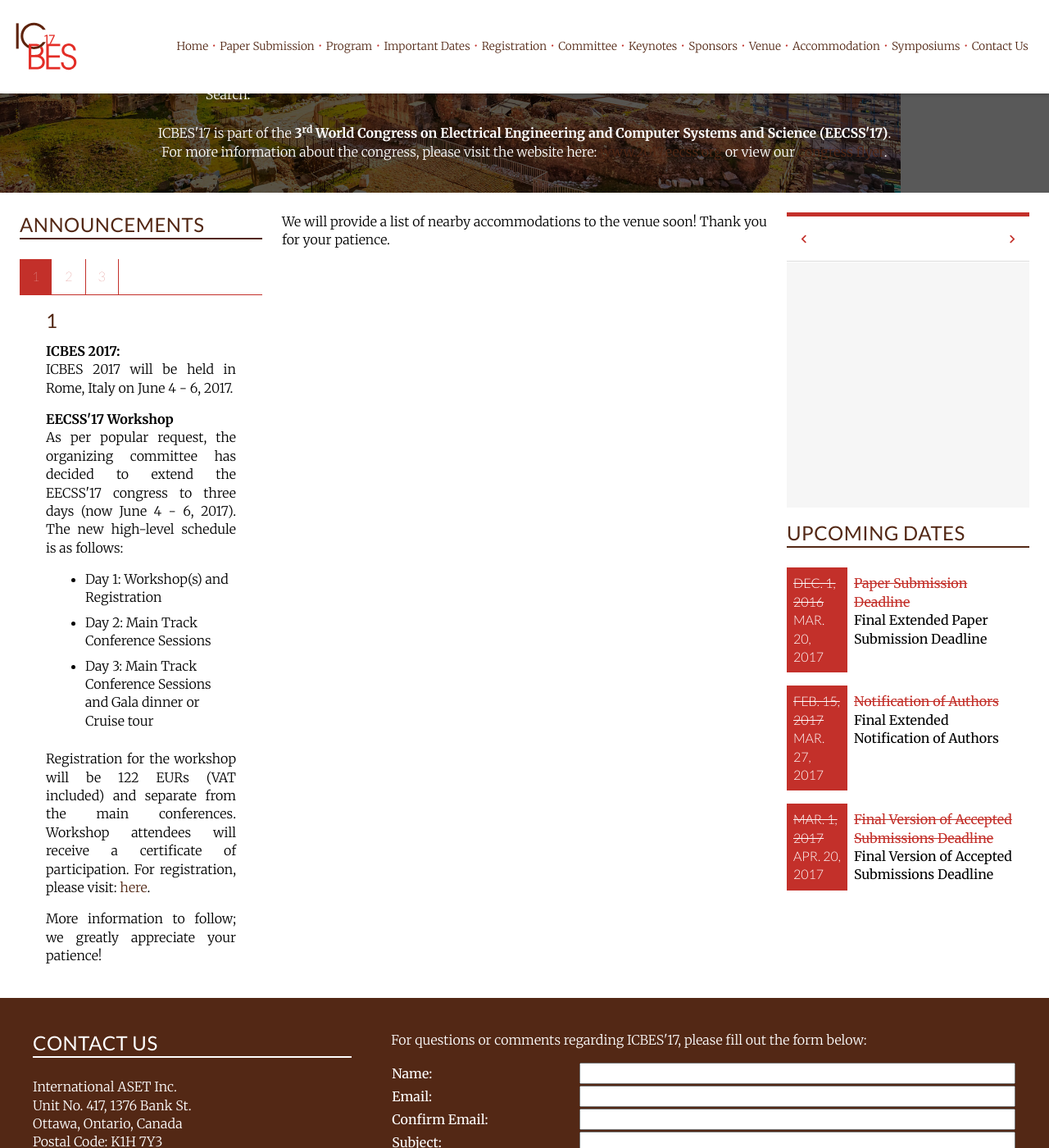
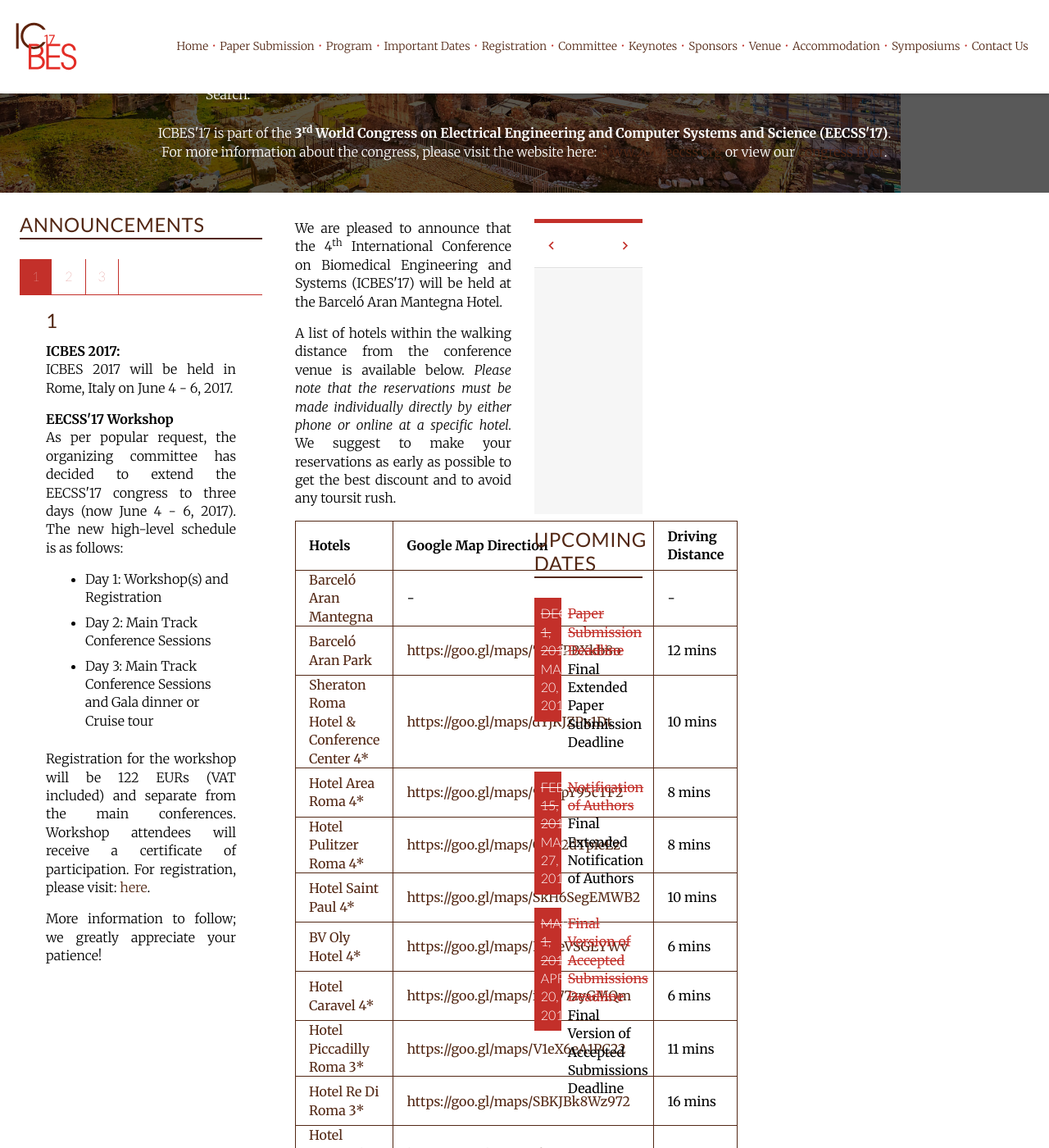
Before and after one commit to intaset/icbes, a Jekyll site: the page built from accommodation.html, in a window 1280 px wide and 1400 px high, scrolled down 272 px. Shown: the whole window at 82% size. Built offline with Jekyll 4.4.1, drawn with Linux system fonts in a browser that asks for light colours; nearby versions of some CDN libraries; Markdown is read by kramdown in place of the engine named in the settings; comment, search, counter and statistics services are not loaded; some of the changed text lies outside the part shown.

Commit message:
Added list of hotels

```diff
--- a/accommodation.html
+++ b/accommodation.html
@@ -8,223 +8,250 @@
 <a id="top"></a>
 <div class="unit unit-s-1 unit-m-1-4-1 unit-l-1-4-1">
   <div class="unit-spacer content">
-  <p class="body">We will provide a list of nearby accommodations to the venue soon! Thank you for your patience.</p>
-    <!-- <p class="body">A list of hotels within the walking distance from the conference venue is available below. Please note that the reservations must be made individually directly by either phone or online at a specific hotel. We suggest to make your reservations as early as possible to get the best discount and to avoid any tourist rush.</p>
+  <!--<p class="body">We will provide a list of nearby accommodations to the venue soon! Thank you for your patience.</p>-->
+
+<a id="top"></a>
+<div class="unit unit-s-1 unit-m-1-4-1 unit-l-1-4-1">
+  <div class="unit-spacer content">
+  <!--<p class="body">We will provide a list of nearby accommodations to the venue soon! Thank you for your patience.</p> -->
+
+  <p class="body">We are pleased to announce that the 4<sup>th</sup> International Conference on Biomedical Engineering and Systems (ICBES'17) will be held at the Barceló Aran Mantegna Hotel. <!-- More importantly, we have collaborated with the hotel to offer our customers a reduced rate on the accommodations! Please click here for more information: Hotel Alimara Barcelona --></p>
+
+    <p class="body">A list of hotels within the walking distance from the conference venue is available below. <i>Please note that the reservations must be made individually directly by either phone or online at a specific hotel.</i> We suggest to make your reservations as early as possible to get the best discount and to avoid any toursit rush.</p>
 
 <table class="accommodation">
   <thead>
     <tr>
     <td><b>Hotels</b></td>
     <td><b>Google Map Direction</b></td>
-    <td><b>Walking Distance</b></td>
+    <td><b>Driving Distance</b></td>
     </tr>
     </thead>
     <tbody>
   <tr>
-    <td><a href="#0" class="body-link">Hotel Novotel Budapest Centrum</a></td>
+    <td><a href="#Barceló_Aran_Mantegna" class="body-link">Barceló Aran Mantegna</a></td>
       <td>-</td>
       <td>-</td>
     </tr>
 
     <tr>
-    <td><a href="#1" class="body-link">Hotel Nemzeti Budapest - MGallery Collection</a></td>
-      <td><a href="https://goo.gl/maps/s8h7ufP8iDp" class="body-link">https://goo.gl/maps/s8h7ufP8iDp</a></td>
-      <td>2 Min.</td>
+    <td><a href="#Barceló_Aran_Park" class="body-link">Barceló Aran Park</a></td>
+      <td><a href="https://goo.gl/maps/T5LfPBXkb8o" class="body-link" target="_blank">https://goo.gl/maps/T5LfPBXkb8o</a></td>
+      <td>12 mins</td>
     </tr>
 
     <tr>
-    <td><a href="#2" class="body-link">Atrium Fashion Hotel</a></td>
-      <td><a href="https://goo.gl/maps/SWRe1mLANeH2" class="body-link">https://goo.gl/maps/SWRe1mLANeH2</a></td>
-      <td>2 Min.</td>
+    <td><a href="#Sheraton_Roma_Hotel_&_Conference_Center_4*" class="body-link">Sheraton Roma Hotel & Conference Center 4*</a></td>
+      <td><a href="https://goo.gl/maps/dYjKJZPx1Dt" class="body-link" target="_blank">https://goo.gl/maps/dYjKJZPx1Dt</a></td>
+      <td>10 mins</td>
     </tr>
 
     <tr>
-    <td><a href="#3" class="body-link">Boscolo Budapest</a></td>
-      <td><a href="https://goo.gl/maps/Zq57vRKdzWJ2" class="body-link">https://goo.gl/maps/Zq57vRKdzWJ2</a></td>
-      <td>3 Min.</td>
+    <td><a href="#Hotel_Area_Roma_4*" class="body-link">Hotel Area Roma 4*</a></td>
+      <td><a href="https://goo.gl/maps/9ikFpY95cTF2" class="body-link" target="_blank">https://goo.gl/maps/9ikFpY95cTF2</a></td>
+      <td>8 mins</td>
     </tr>
 
     <tr>
-    <td><a href="#4" class="body-link">Hotel Ibis Budapest City</a></td>
-      <td><a href="https://goo.gl/maps/86vwcufwiTy" class="body-link">https://goo.gl/maps/86vwcufwiTy</a></td>
-      <td>3 Min.</td>
+    <td><a href="#Hotel_Pulitzer_Roma_4*" class="body-link">Hotel Pulitzer Roma 4*</a></td>
+      <td><a href="https://goo.gl/maps/GQC2dTpieEz" class="body-link" target="_blank">https://goo.gl/maps/GQC2dTpieEz</a></td>
+      <td>8 mins</td>
     </tr>
 
     <tr>
-    <td><a href="#5" class="body-link">Courtyard Budapest City Center</a></td>
-      <td><a href="https://goo.gl/maps/etQac3D67tz" class="body-link">https://goo.gl/maps/etQac3D67tz</a></td>
-      <td>4 Min.</td>
+    <td><a href="#Hotel_Saint_Paul_4*" class="body-link">Hotel Saint Paul 4*</a></td>
+      <td><a href="https://goo.gl/maps/SkH6SegEMWB2" class="body-link" target="_blank">https://goo.gl/maps/SkH6SegEMWB2</a></td>
+      <td>10 mins</td>
     </tr>
 
     <tr>
-    <td><a href="#6" class="body-link">The Three Corners Hotel Bristol Budapest</a></td>
-      <td><a href="https://goo.gl/maps/T6nsMKTtFz22" class="body-link">https://goo.gl/maps/T6nsMKTtFz22</a></td>
-      <td>5 Min.</td>
+    <td><a href="#BV_Oly_Hotel_4*" class="body-link">BV Oly Hotel 4*</a></td>
+      <td><a href="https://goo.gl/maps/NSaeVSGEYWv" class="body-link" target="_blank">https://goo.gl/maps/NSaeVSGEYWv</a></td>
+      <td>6 mins</td>
     </tr>
 
     <tr>
-    <td><a href="#7" class="body-link">Elit Hotel</a></td>
-      <td><a href="https://goo.gl/maps/WXQEQchZiBp" class="body-link">https://goo.gl/maps/WXQEQchZiBp</a></td>
-      <td>5 Min.</td>
+    <td><a href="#Hotel_Caravel_4*" class="body-link">Hotel Caravel 4*</a></td>
+      <td><a href="https://goo.gl/maps/iMv77zyGMQm" class="body-link" target="_blank">https://goo.gl/maps/iMv77zyGMQm</a></td>
+      <td>6 mins</td>
     </tr>
 
     <tr>
-    <td><a href="#8" class="body-link">Queen's Court Hotel & Residence</a></td>
-      <td><a href="https://goo.gl/maps/zNRCPX9y7Jv" class="body-link">https://goo.gl/maps/zNRCPX9y7Jv</a></td>
-      <td>9 Min.</td>
+    <td><a href="#Hotel_Piccadilly_Roma_3*" class="body-link">Hotel Piccadilly Roma 3*</a></td>
+      <td><a href="https://goo.gl/maps/V1eX6eA1PC22" class="body-link" target="_blank">https://goo.gl/maps/V1eX6eA1PC22</a></td>
+      <td>11 mins</td>
     </tr>
 
     <tr>
-    <td><a href="#9" class="body-link">Corinthia Hotel Budapest</a></td>
-      <td><a href="https://goo.gl/maps/TxrcrRsCHB32" class="body-link">https://goo.gl/maps/TxrcrRsCHB32</a></td>
-      <td>9 Min.</td>
+    <td><a href="#Hotel_Re_Di_Roma_3*" class="body-link">Hotel Re Di Roma 3*</a></td>
+      <td><a href="https://goo.gl/maps/SBKJBk8Wz972" class="body-link" target="_blank">https://goo.gl/maps/SBKJBk8Wz972</a></td>
+      <td>16 mins</td>
+    </tr>
+
+    <tr>
+    <td><a href="#Hotel_Pyramid_2*" class="body-link">Hotel Pyramid 2*</a></td>
+      <td><a href="https://goo.gl/maps/jftKGNSFjiw" class="body-link" target="_blank">https://goo.gl/maps/jftKGNSFjiw</a></td>
+      <td>13 mins</td>
     </tr>
 
   </tbody>
 </table><br>
 
-<span class="anchor" id="0"></span>
+<span class="anchor" id="Barceló_Aran_Mantegna"></span>
 <div class="bottom-border">
-<p class="body bold">Hotel Novotel Budapest Centrum | 4 Stars</p>
-<p class="body"><b>Address:</b> Budapest, Rákóczi út 43-45, 1088 Hungary</p>
+<p class="body bold">Barceló Aran Mantegna | 4 Stars</p>
+<p class="body"><b>Address:</b> Via Andrea Mantegna, 130, 00147 Roma, Italy</p>
 
-<p class="body">For making reservations, please call: +36 1 477 5300<br>
-<b>Group Discount:</b> Information will be provided soon.</p>
+<p class="body">For making reservations, please call: +39 06 989 521<br>
+<!-- <b>Group Discount:</b> Mention the conference to receive a Clarion discount. --></p>
 
-<p class="body"><b>To reserve a room:</b> please download and fill out the <a href="../bookingform.doc" class="body-link">Booking Form</a> and send directly to the hotel email address mentioned on the form.</p>
+<p class="body">For more information regarding the hotel and reservations, please visit the link below:</p>
 
-<p class="body">For more information regarding the hotel, please visit the link below:</p>
-
-<a href="http://www.novotel.com/gb/hotel-3560-novotel-budapest-centrum/index.shtml" class="body-link">www.novotel.com/gb/hotel-3560-novotel-budapest-centrum</a>
+<a href="https://www.barcelo.com/en-us/hotels/italy/rome/barcelo-aran-mantegna/" class="body-link">www.barcelo.com</a>
 
 <a href="#top" class="top">TOP</a>
-</div><br>
+</div>
 
-<span class="anchor" id="9"></span>
+<span class="anchor" id="Barceló_Aran_Park"></span>
 <div class="bottom-border">
-<p class="body bold">Corinthia Hotel Budapest | 5 Stars</p>
-<p class="body"><b>Address:</b> ERZSÉBET KÖRÚT 43-49 BUDAPEST H-1073</p>
+<p class="body bold">Barceló Aran Park | 4 Stars</p>
+<p class="body"><b>Address:</b> Via Riccardo Forster, 24, 00143 Roma, Italy</p>
 
-<p class="body">For making reservations, please call: +36 1 479 4000 </p>
+<p class="body">For making reservations, please call: +39 06 5107 2135</p>
 
-<p class="body">For more information regarding this hotel or to book online, please visit the link below:</p>
+<p class="body">For more information regarding the hotel and reservations, please visit the link below:</p>
 
-<a href="http://www.corinthia.com/hotels/budapest/?gclid=Cj0KEQjwt763BRDZx_Xg3-Pv2cABEiQAoDfeGOjY3e-ucw7r0JT1o6N7buHK-TI2qdhD3DKyVG9ltrgaAuBc8P8HAQ" class="body-link">www.corinthia.com/hotels/budapest</a>
+<a href="https://www.barcelo.com/en-us/hotels/italy/rome/barcelo-aran-park/" class="body-link">www.barcelo.com</a>
 
 <a href="#top" class="top">TOP</a>
-</div><br>
+</div>
 
-<span class="anchor" id="3"></span>
+<span class="anchor" id="Sheraton_Roma_Hotel_&_Conference_Center_4*"></span>
 <div class="bottom-border">
-<p class="body bold">Boscolo Budapest | 5 Stars</p>
-<p class="body"><b>Address:</b> Erzsébet krt. 9/11 - 1073 Budapest, Hungary</p>
+<p class="body bold">Sheraton Roma Hotel & Conference Center | 4 Stars</p>
+<p class="body"><b>Address:</b> Viale del Pattinaggio, 100, 00144 Roma, Italy</p>
 
-<p class="body">For making reservations, please call: +36 1 886 61 11</p>
+<p class="body">For making reservations, please call: +39 06 54531</p>
 
-<p class="body">For more information regarding this hotel and making online reservation, please visit the link below:</p>
+<p class="body">For more information regarding the hotel and reservations, please visit the link below:</p>
 
-<a href="http://budapest.boscolohotels.com/" class="body-link">www.budapest.boscolohotels.com</a>
+<a href="http://www.sheratonrome.com" class="body-link">www.sheratonrome.com</a>
 
 <a href="#top" class="top">TOP</a>
-</div><br>
+</div>
 
-<span class="anchor" id="8"></span>
+<span class="anchor" id="Hotel_Area_Roma_4*"></span>
 <div class="bottom-border">
-<p class="body bold">Queen's Court Hotel & Residence | 5 Stars</p>
-<p class="body"><b>Address:</b> 1074 Budapest, Dob Street 63., Budapest, Hungary</p>
+<p class="body bold">Hotel Area Roma | 4 Stars</p>
+<p class="body"><b>Address:</b> Via del Forte Ostiense, 21, 00146 Roma, Italy</p>
 
-<p class="body">For making reservations, please call: +36 1 882 3000</p>
+<p class="body">For making reservations, please call: +39 06 594 3183</p>
 
-<p class="body">For more information regarding this hotel and making online reservation, please visit the link below:</p>
+<p class="body">For more information regarding the hotel and reservations, please visit the link below:</p>
 
-<a href="http://www.queenscourthotelbudapest.com" class="body-link">www.queenscourthotelbudapest.com</a>
+<a href="http://www.hotelarearoma.it" class="body-link">www.hotelarearoma.it</a>
 
 <a href="#top" class="top">TOP</a>
-</div><br>
+</div>
 
-<span class="anchor" id="1"></span>
+<span class="anchor" id="Hotel_Pulitzer_Roma_4*"></span>
 <div class="bottom-border">
-<p class="body bold">Hotel Nemzeti Budapest - MGallery Collection | 4 Stars</p>
-<p class="body"><b>Address:</b> Jozsef Krt. 4 1088, Budapest, Hungary</p>
+<p class="body bold">Hotel Pulitzer Roma | 4 Stars</p>
+<p class="body"><b>Address:</b> Via Guglielmo Marconi, 905, 00146 Roma, Italy</p>
 
-<p class="body">For making reservations, please call: (+36) 1 477 4500</p>
+<p class="body">For making reservations, please call: +39 06 598 591</p>
 
-<p class="body">For more information regarding this hotel and making online reservation, please visit the link below:</p>
+<p class="body">For more information regarding the hotel and reservations, please visit the link below:</p>
 
-<a href="http://hotel-nemzeti-budapest.hu/en/" class="body-link">www.hotel-nemzeti-budapest.hu</a>
+<a href="http://www.hotelpulitzer.it" class="body-link">www.hotelpulitzer.it</a>
 
 <a href="#top" class="top">TOP</a>
-</div><br>
+</div>
 
-<span class="anchor" id="5"></span>
+<span class="anchor" id="Hotel_Saint_Paul_4*"></span>
 <div class="bottom-border">
-<p class="body bold">Courtyard Budapest City Center | 4 Stars</p>
-<p class="body"><b>Address:</b> Jozsef krt. 5, Budapest, H-1088 Hungary</p>
+<p class="body bold">Hotel Saint Paul | 4 Stars</p>
+<p class="body"><b>Address:</b> Via Vito Volterra, 43, 00146 Roma, Italy</p>
 
-<p class="body">For making reservations, please call: +36 1 327 5100</p>
+<p class="body">For making reservations, please call: +39 06 559 1911</p>
 
-<p class="body">For more information regarding this hotel and making online reservation, please visit the link below:</p>
+<p class="body">For more information regarding the hotel and reservations, please visit the link below:</p>
 
-<a href="http://www.marriott.com/hotels/travel/budcy-courtyard-budapest-city-center/" class="body-link">www.marriott.com/hotels/travel/budcy-courtyard-budapest-city-center/</a>
+<a href="http://www.hotelsaintpaulrome.com/en/default.html" class="body-link">http://www.hotelsaintpaulrome.com</a>
 
 <a href="#top" class="top">TOP</a>
-</div><br>
+</div>
 
-<span class="anchor" id="2"></span>
+<span class="anchor" id="BV_Oly_Hotel_4*"></span>
 <div class="bottom-border">
-<p class="body bold">Atrium Fashion Hotel | 4 Stars</p>
-<p class="body"><b>Address:</b> Csokonai u 14. 1081 Budapest, Hungary</p>
+<p class="body bold">BV Oly Hotel | 4 Stars</p>
+<p class="body"><b>Address:</b> Via del Santuario Regina degli Apostoli, 36, 00145 Roma, Italy</p>
 
-<p class="body">For making reservations, please call: +36 1 299 0777</p>
+<p class="body">For making reservations, please call: +39 06 594 441</p>
 
-<p class="body">For more information regarding this hotel and making online reservation, please visit the link below:</p>
+<p class="body">For more information regarding the hotel and reservations, please visit the link below:</p>
 
-<a href="http://www.atriumhotelbudapest.com/en/" class="body-link">www.atriumhotelbudapest.com</a>
+<a href="http://www.olyhotel.it" class="body-link">www.olyhotel.it</a>
 
 <a href="#top" class="top">TOP</a>
-</div><br>
+</div>
 
-<span class="anchor" id="6"></span>
+<span class="anchor" id="Hotel_Caravel_4*"></span>
 <div class="bottom-border">
-<p class="body bold">The Three Corners Hotel Bristol Budapest | 4 Stars</p>
-<p class="body"><b>Address:</b> Kenyérmező utca 4., 1081 Budapest, Hungary</p>
+<p class="body bold">Hotel Caravel | 4 Stars</p>
+<p class="body"><b>Address:</b> Via Cristoforo Colombo, 124, 00147 Roma, Italy</p>
 
-<p class="body">For making reservations, please call: +36 1 7991100</p>
+<p class="body">For making reservations, please call: +39 06 518 0789</p>
 
-<p class="body">For more information regarding this hotel and making online reservation, please visit the link below:</p>
+<p class="body">For more information regarding the hotel and reservations, please visit the link below:</p>
 
-<a href="http://threecorners.com/hotels/hotel-bristol/" class="body-link">www.threecorners.com/hotels/hotel-bristol</a>
+<a href="http://www.hotelcaravel.it" class="body-link">www.hotelcaravel.it</a>
 
 <a href="#top" class="top">TOP</a>
-</div><br>
+</div>
 
-<span class="anchor" id="4"></span>
+<span class="anchor" id="Hotel_Piccadilly_Roma_3*"></span>
 <div class="bottom-border">
-<p class="body bold">Hotel Ibis Budapest City | 3 Stars</p>
-<p class="body"><b>Address:</b> Akacfa u. 1-3, 1072, Budapest Hungary</p>
+<p class="body bold">Hotel Piccadilly Roma | 3 Stars</p>
+<p class="body"><b>Address:</b> Via Magna Grecia, 122, 00183 Roma, Italy</p>
 
-<p class="body">For making reservations, please call: +36 1 478 3050</p>
+<p class="body">For making reservations, please call: +39 06 7047 4858</p>
 
-<p class="body">For more information regarding this hotel and making online reservation, please visit the link below:</p>
+<p class="body">For more information regarding the hotel and reservations, please visit the link below:</p>
 
-<a href="http://www.accorhotels.com/gb/hotel-1681-ibis-budapest-city/index.shtml" class="body-link">www.accorhotels.com/gb/hotel-1681-ibis-budapest-city</a>
+<a href="http://www.hotelpiccadillyroma.it" class="body-link">www.hotelpiccadillyroma.it</a>
 
 <a href="#top" class="top">TOP</a>
-</div><br>
+</div>
 
-<span class="anchor" id="7"></span>
+<span class="anchor" id="Hotel_Re_Di_Roma_3*"></span>
 <div class="bottom-border">
-<p class="body bold">Elit Hotel | 3 Stars</p>
-<p class="body"><b>Address:</b> 1081 Budapest, Rákóczi út 67., Hungary</p>
+<p class="body bold">Hotel Re Di Roma | 3 Stars</p>
+<p class="body"><b>Address:</b> Via Vercelli, 21, 00182 Roma, Italy</p>
 
-<p class="body">For making reservations, please call: +36 1 785 8095</p>
+<p class="body">For making reservations, please call: +39 06 7030 2501</p>
 
-<p class="body">For more information regarding this hotel and making online reservation, please visit the link below:</p>
+<p class="body">For more information regarding the hotel and reservations, please visit the link below:</p>
 
-<a href="http://www.elithotel.hu/index.php" class="body-link">www.elithotel.hu</a>
+<a href="http://www.hotelrediroma.com" class="body-link">www.hotelrediroma.com</a>
 
 <a href="#top" class="top">TOP</a>
-</div> -->
+</div>
+
+<span class="anchor" id="Hotel_Pyramid_2*"></span>
+<div class="bottom-border">
+<p class="body bold">Hotel Pyramid | 2 Stars</p>
+<p class="body"><b>Address:</b> Via dei Magazzini Generali, 4, 00154 Roma, Italy</p>
+
+<p class="body">For making reservations, please call: +39 06 578 0009</p>
+
+<p class="body">For more information regarding the hotel and reservations, please visit the link below:</p>
+
+<a href="http://www.hotelpyramid.it" class="body-link">www.hotelpyramid.it</a>
+
+<a href="#top" class="top">TOP</a>
+</div>
+
 
   </div>
   </div>
```
Also changed, not shown: 1 other file. Lines whose indentation alone changed are shown as unchanged.
